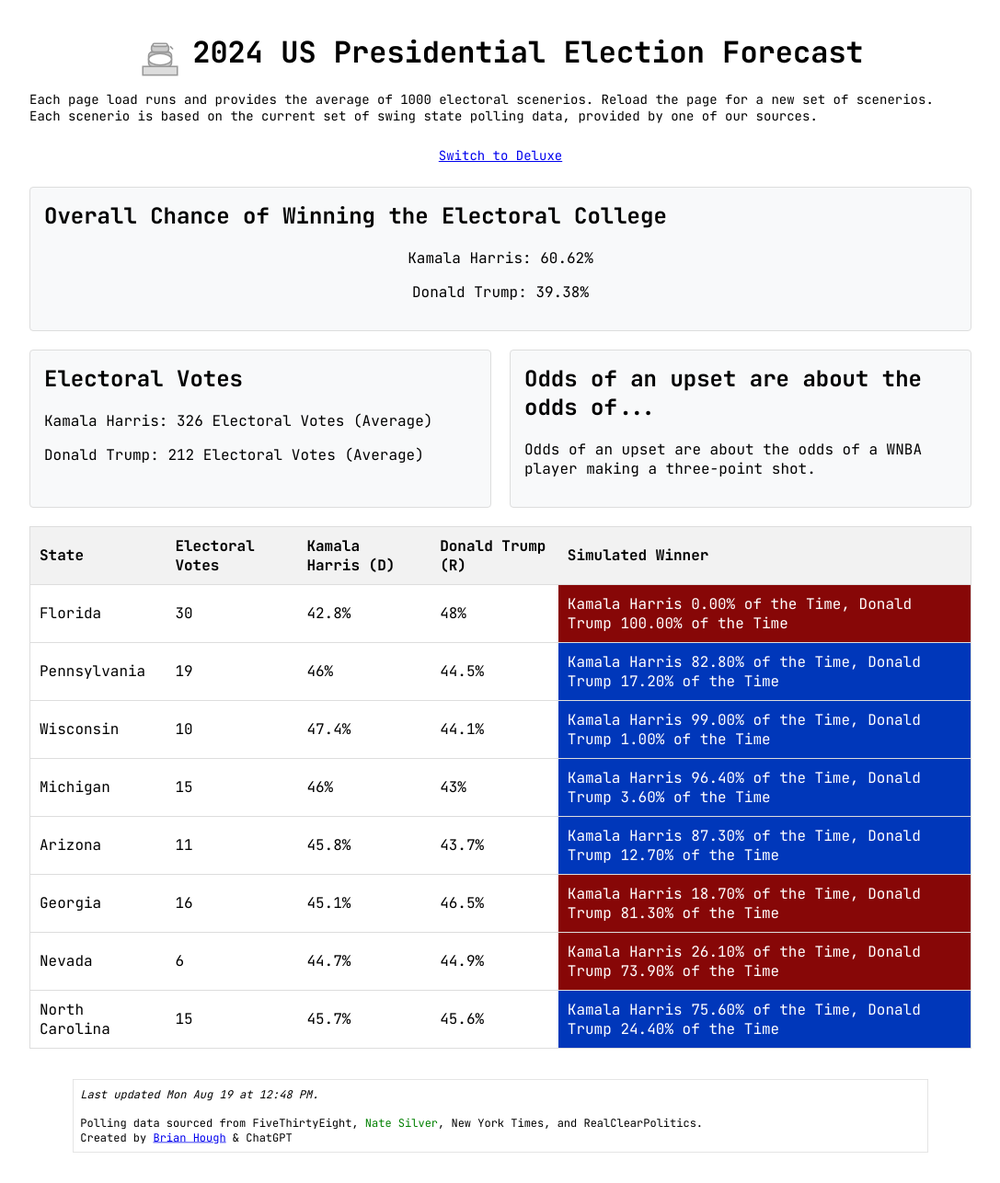
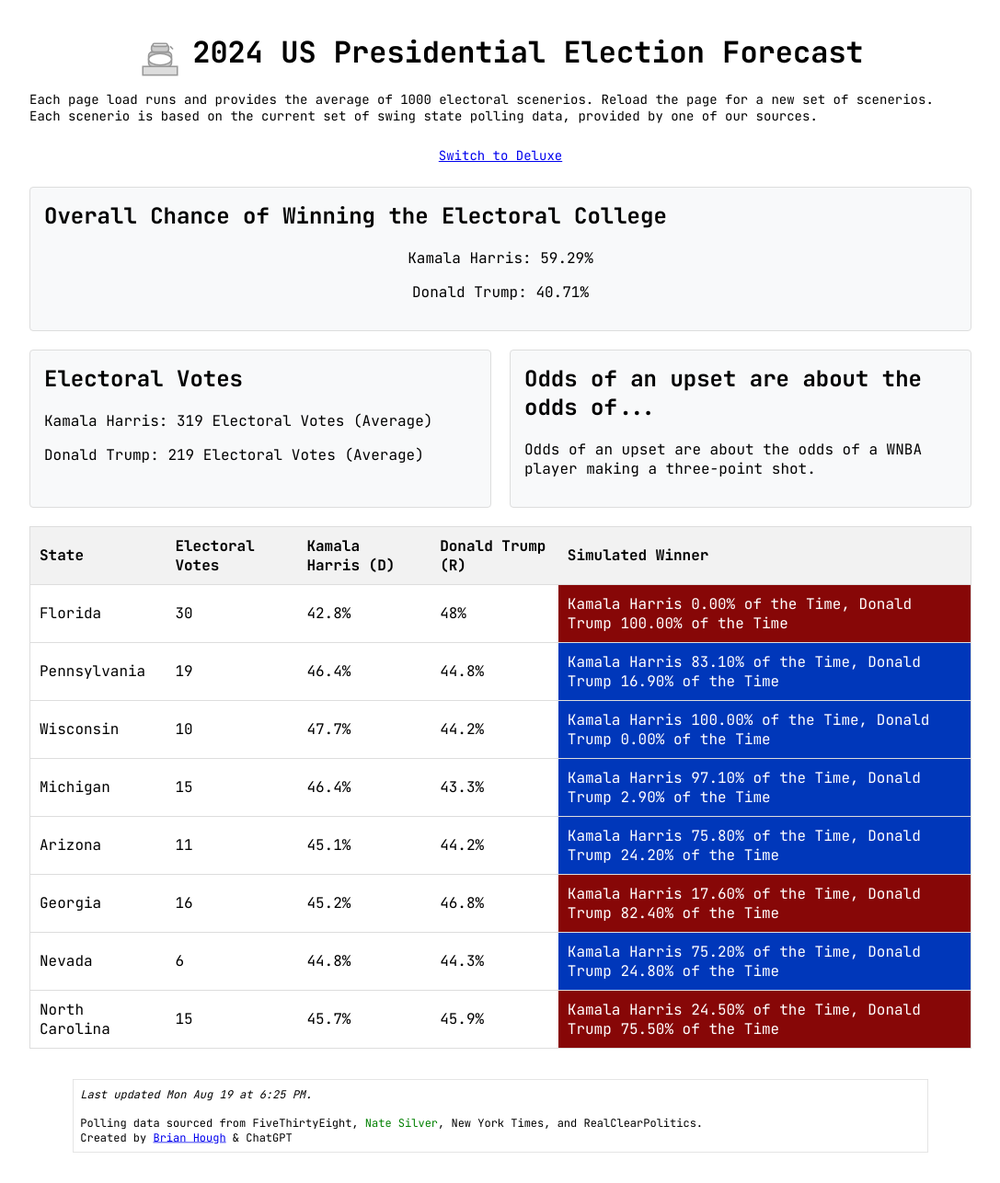
Before and after one commit to derfbwh/derfbwh.github.io, a Jekyll site: the page forecast/index.html, which Jekyll copies as it is, in a window 1280 px wide. Shown: the whole page at 92% size, without its empty margins (96-1183 px from the left). Built offline with Jekyll 4.4.1, drawn with Linux system fonts in a browser that asks for light colours; some web fonts are replaced.

Commit message:
Swing state update

```diff
--- a/forecast/index-deluxe.html
+++ b/forecast/index-deluxe.html
@@ -176,7 +176,7 @@
                     <table id="credits" style="scale:75%;">
         <tr>
         <td>
-        <i>Swing states last updated Mon Aug 19 at 12:48 PM.</i><br><br>
+        <i>Swing states last updated Mon Aug 19 at 6:25 PM.</i><br><br>
         Polling data sourced from FiveThirtyEight, <span style="color:green;">Nate Silver</span>, New York Times, and RealClearPolitics.<br>
         Created by <a href="https://mastodon.social/@BrianHough">Brian Hough</a> & ChatGPT</td></tr></table>
 
--- a/forecast/index.html
+++ b/forecast/index.html
@@ -162,7 +162,7 @@
                     <table id="credits" style="scale:75%;">
         <tr>
         <td>
-        <i>Last updated Mon Aug 19 at 12:48 PM.</i><br><br>
+        <i>Last updated Mon Aug 19 at 6:25 PM.</i><br><br>
         Polling data sourced from FiveThirtyEight, <span style="color:green;">Nate Silver</span>, New York Times, and RealClearPolitics.<br>
         Created by <a href="https://mastodon.social/@BrianHough">Brian Hough</a> & ChatGPT</td></tr></table>
 
--- a/forecast/swing.js
+++ b/forecast/swing.js
@@ -1,11 +1,11 @@
     // Backend-like data storage for swing states
     const pollData = [
         { state: 'Florida', electoralVotes: 30, harris: 42.8, trump: 48.0 },
-        { state: 'Pennsylvania', electoralVotes: 19, harris: 46, trump: 44.5 },
-        { state: 'Wisconsin', electoralVotes: 10, harris: 47.4, trump: 44.1 },
-        { state: 'Michigan', electoralVotes: 15, harris: 46.0, trump: 43.0 },
-        { state: 'Arizona', electoralVotes: 11, harris: 45.8, trump: 43.7 },
-        { state: 'Georgia', electoralVotes: 16, harris: 45.1, trump: 46.5 },
-        { state: 'Nevada', electoralVotes: 6, harris: 44.7, trump: 44.9 },
-        { state: 'North Carolina', electoralVotes: 15, harris: 45.7, trump: 45.6 }
+        { state: 'Pennsylvania', electoralVotes: 19, harris: 46.4, trump: 44.8 },
+        { state: 'Wisconsin', electoralVotes: 10, harris: 47.7, trump: 44.2 },
+        { state: 'Michigan', electoralVotes: 15, harris: 46.4, trump: 43.3 },
+        { state: 'Arizona', electoralVotes: 11, harris: 45.1, trump: 44.2 },
+        { state: 'Georgia', electoralVotes: 16, harris: 45.2, trump: 46.8 },
+        { state: 'Nevada', electoralVotes: 6, harris: 44.8, trump: 44.3 },
+        { state: 'North Carolina', electoralVotes: 15, harris: 45.7, trump: 45.9 }
     ];
```
